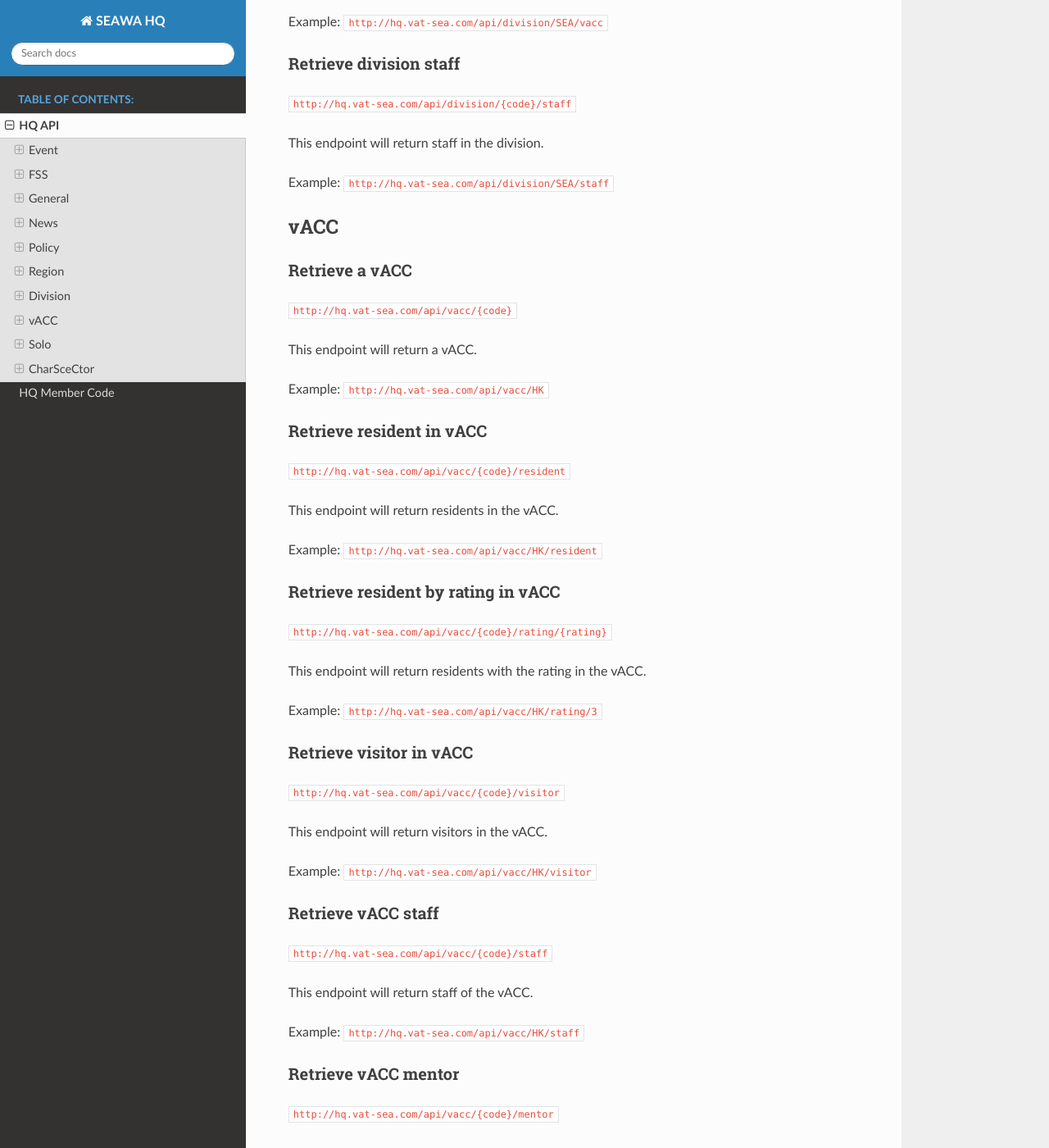
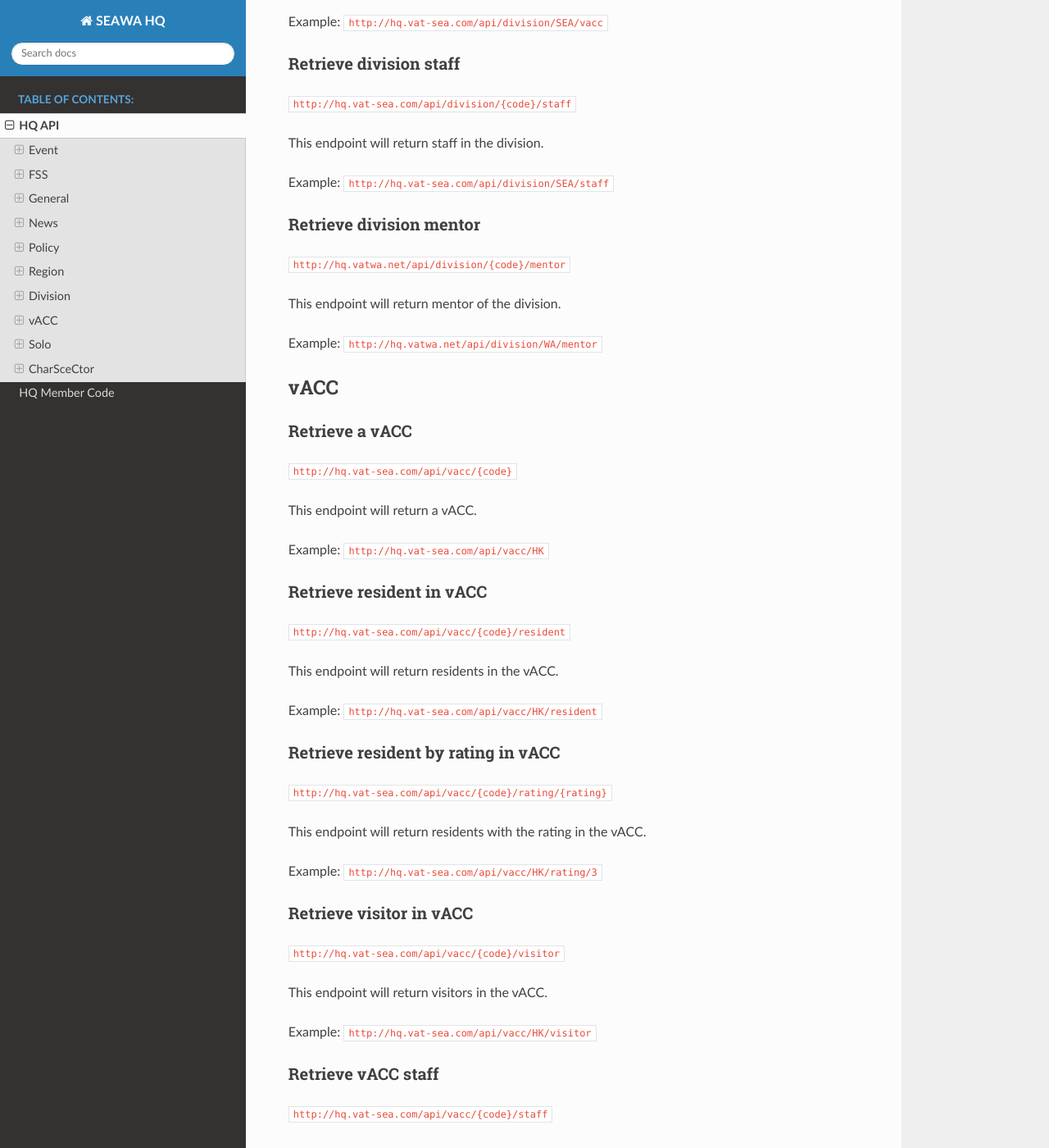
Before and after one commit to wildangunawan/HQ-Docs, a Sphinx documentation site: the page built from docs/source/api.rst, in a window 1280 px wide and 1400 px high, scrolled down 11196 px. Shown: the whole window at 82% size. Built offline with Sphinx 7.4.7 and the Read the Docs theme 2.0.0, drawn with Linux system fonts in a browser that asks for light colours; some of the changed text lies outside the part shown.

Commit message:
Add division-level mentor endpoint

```diff
--- a/docs/source/api.rst
+++ b/docs/source/api.rst
@@ -554,6 +554,15 @@
 
 Example: ``http://hq.vat-sea.com/api/division/SEA/staff``
 
+Retrieve division mentor
+"""""""""""""""""""
+
+``http://hq.vatwa.net/api/division/{code}/mentor``
+
+This endpoint will return mentor of the division.
+
+Example: ``http://hq.vatwa.net/api/division/WA/mentor``
+
 ====
 vACC
 ====
@@ -608,7 +617,7 @@
 
 ``http://hq.vat-sea.com/api/vacc/{code}/mentor``
 
-This endpoint will return staff of the vACC.
+This endpoint will return mentor of the vACC.
 
 Example: ``http://hq.vat-sea.com/api/vacc/HK/mentor``
 
```
